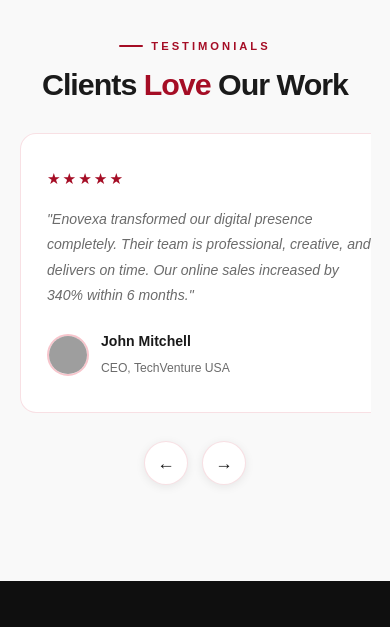
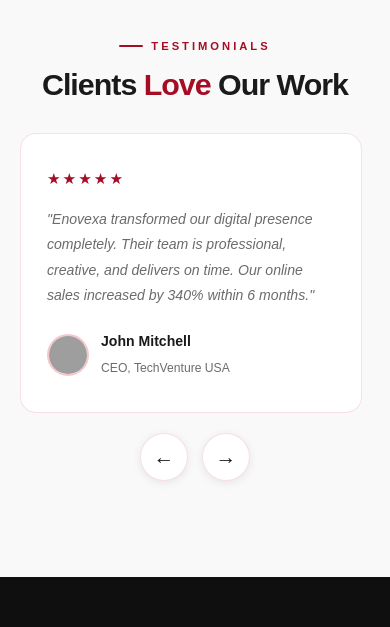
Before and after one commit to dhanushsanju99/ENOVEXA_01, a plain HTML site: page services.html in a window 390 px wide. Shown: the part 4920-5547 px from the top of the page. Drawn offline with Linux system fonts and the light colour scheme; grey boxes are pictures that could not be loaded.

Commit message:
Update services.html

```diff
--- a/services.html
+++ b/services.html
@@ -2262,9 +2262,33 @@ footer {
   .about-wrap,
   .values-grid,
   .services-grid,
-  .testimonials-grid,
   .footer-grid {
     grid-template-columns: 1fr !important
+  }
+
+  /* Testimonials carousel — keep flex, just shrink card width on mobile */
+  .testimonials-grid {
+    display: flex !important;
+    width: max-content !important;
+    gap: 16px !important;
+  }
+
+  .testi-card {
+    width: calc(100vw - 48px) !important;
+  }
+
+  .testi-arrows {
+    display: flex !important;
+    visibility: visible !important;
+    opacity: 1 !important;
+    margin-top: 20px;
+  }
+
+  .testi-arrow-btn {
+    display: flex !important;
+    width: 48px !important;
+    height: 48px !important;
+    font-size: 1.3rem !important;
   }
 
   .about-img-wrap {
@@ -3027,6 +3051,20 @@ footer {
       if(target < 0) target = 0;
       if(target > maxPos) target = maxPos;
     }, { passive: false });
+
+    // Touch swipe support for mobile
+    var touchStartX = 0;
+    var touchStartTarget = 0;
+    outer.addEventListener('touchstart', function(e){
+      touchStartX = e.touches[0].clientX;
+      touchStartTarget = target;
+    }, { passive: true });
+    outer.addEventListener('touchmove', function(e){
+      var dx = touchStartX - e.touches[0].clientX;
+      target = touchStartTarget + dx;
+      if(target < 0) target = 0;
+      if(target > maxPos) target = maxPos;
+    }, { passive: true });
 
     // Arrow buttons — scroll by one card width (~400px)
     var step = 402;
```
